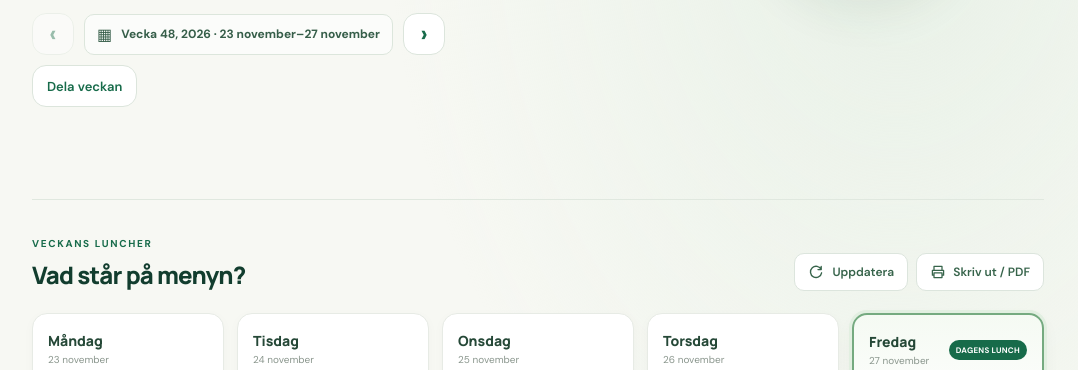
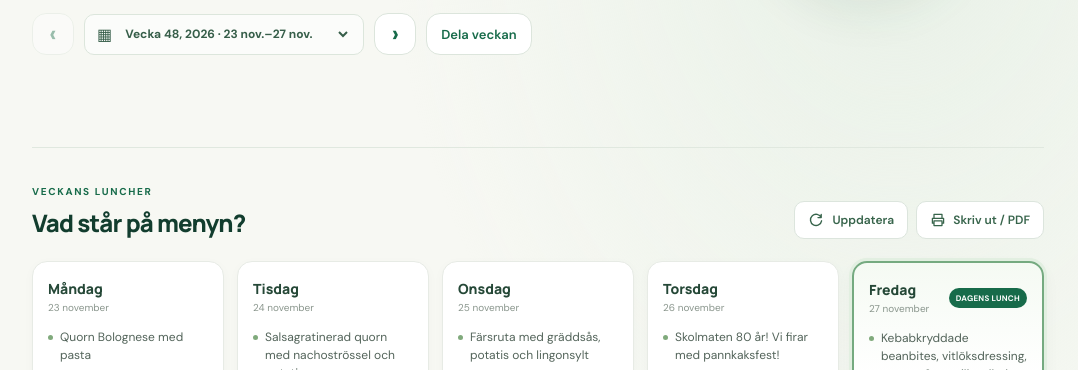
Before and after one commit to Kallekalsong/Nynasskolan-Matsedel, a plain HTML site: page index.html in a window 1280 px wide. Shown: the part 352-722 px from the top of the page, without its empty margins (102-1180 px from the left). Drawn offline with Linux system fonts and the light colour scheme; no server answers.

Commit message:
Add direct menu week selection

```diff
--- a/app.js
+++ b/app.js
@@ -2,7 +2,7 @@ const DAY_NAMES = ["Söndag", "Måndag", "Tisdag", "Onsdag", "Torsdag", "Fredag"
 const MONTHS = ["januari", "februari", "mars", "april", "maj", "juni", "juli", "augusti", "september", "oktober", "november", "december"];
 const grid = document.querySelector("#menu-grid");
 const statusBox = document.querySelector("#status");
-const weekLabel = document.querySelector("#week-label");
+const weekSelect = document.querySelector("#week-select");
 const weekNotice = document.querySelector("#week-notice");
 const previousWeek = document.querySelector("#previous-week");
 const nextWeek = document.querySelector("#next-week");
@@ -29,13 +29,19 @@ function showError(message) {
   statusBox.textContent = message || "Matsedeln kunde inte hämtas just nu. Försök igen lite senare.";
   weekNotice.textContent = "";
   lastUpdated.textContent = "";
-  weekLabel.textContent = "Veckans meny är inte tillgänglig";
+  weekSelect.disabled = true;
+  weekSelect.replaceChildren(Object.assign(document.createElement("option"), { value: "", textContent: "Veckans meny är inte tillgänglig" }));
   previousWeek.disabled = true;
   nextWeek.disabled = true;
   currentWeekButton.hidden = true;
   weekShareButton.disabled = true;
 }
 function weekKey(week) { return `${week.year}-${String(week.week).padStart(2, "0")}`; }
+function weekOptionLabel(week) {
+  const dates = week.days.map((day) => new Date(`${day.date}T12:00:00`));
+  const shortDate = (value) => new Intl.DateTimeFormat("sv-SE", { day: "numeric", month: "short", timeZone: "Europe/Stockholm" }).format(value);
+  return `Vecka ${week.week}, ${week.year} · ${shortDate(dates[0])}–${shortDate(dates[dates.length - 1])}`;
+}
 function updateWeekLink(week) {
   const url = new URL(window.location.href);
   url.searchParams.set("vecka", weekKey(week));
@@ -84,6 +90,13 @@ function render(data) {
   const requested = requestedKey ? availableWeeks.findIndex((week) => weekKey(week) === requestedKey) : -1;
   const wanted = oldKey ? availableWeeks.findIndex((week) => weekKey(week) === oldKey) : -1;
   const current = availableWeeks.findIndex((week) => week.year === data.year && week.week === data.week);
+  weekSelect.replaceChildren(...availableWeeks.map((week) => {
+    const option = document.createElement("option");
+    option.value = weekKey(week);
+    option.textContent = weekOptionLabel(week);
+    return option;
+  }));
+  weekSelect.disabled = false;
   selectedWeek = wanted >= 0 ? wanted : requested >= 0 ? requested : Math.max(0, current);
   renderWeek(data);
 }
@@ -92,7 +105,7 @@ function renderWeek(data) {
   const days = week.days.map((day) => ({ ...day, dateObject: new Date(`${day.date}T12:00:00`) }));
   const first = days[0].dateObject;
   const last = days[days.length - 1].dateObject;
-  weekLabel.textContent = `Vecka ${week.week}, ${week.year} · ${displayDate(first)}–${displayDate(last)}`;
+  weekSelect.value = weekKey(week);
   updateWeekLink(week);
   weekShareButton.disabled = false;
   weekShareStatus.textContent = "";
@@ -169,6 +182,10 @@ async function loadMenu() {
     refreshButton.disabled = false;
   }
 }
+weekSelect.addEventListener("change", () => {
+  const index = availableWeeks.findIndex((week) => weekKey(week) === weekSelect.value);
+  if (index >= 0) { selectedWeek = index; renderWeek(window.menuData); }
+});
 previousWeek.addEventListener("click", () => { if (selectedWeek > 0) { selectedWeek--; renderWeek(window.menuData); } });
 nextWeek.addEventListener("click", () => { if (selectedWeek < availableWeeks.length - 1) { selectedWeek++; renderWeek(window.menuData); } });
 currentWeekButton.addEventListener("click", () => {
--- a/index.html
+++ b/index.html
@@ -10,8 +10,8 @@
   <link rel="preconnect" href="https://fonts.googleapis.com">
   <link rel="preconnect" href="https://fonts.gstatic.com" crossorigin>
   <link href="https://fonts.googleapis.com/css2?family=DM+Sans:wght@400;500;600;700&family=Manrope:wght@400;500;600;700;800&display=swap" rel="stylesheet">
-  <link rel="stylesheet" href="styles.css?v=2026-11-27-high-contrast">
-  <script src="app.js?v=2026-11-27-high-contrast" defer></script>
+  <link rel="stylesheet" href="styles.css?v=2026-11-27-week-select">
+  <script src="app.js?v=2026-11-27-week-select" defer></script>
 </head>
 <body>
   <main class="shell">
@@ -28,7 +28,7 @@
         <p class="eyebrow">GOTT, GRÖNT &amp; NÄRINGSRIKT</p>
         <h1 id="page-title">Nynässkolans<br><span>matsedel</span></h1>
         <p class="intro">Här hittar du veckans luncher. Vi lagar mat för att ge både energi och matglädje under hela skoldagen.</p>
-        <div class="week-picker" aria-label="Välj matsedelsvecka"><button id="previous-week" class="week-arrow" type="button" aria-label="Visa föregående publicerade vecka" disabled>‹</button><div class="week-label"><span class="calendar-icon" aria-hidden="true">▦</span><span id="week-label" aria-live="polite" aria-atomic="true">Hämtar veckans meny…</span></div><button id="next-week" class="week-arrow" type="button" aria-label="Visa nästa publicerade vecka" disabled>›</button><button id="current-week-button" class="current-week-button" type="button" hidden>Den här veckan</button><button id="week-share-button" class="week-share-button" type="button" aria-label="Kopiera länk till den här veckan">Dela veckan</button></div><p id="week-notice" class="week-notice" aria-live="polite"></p><p id="week-share-status" class="week-share-status" role="status" aria-live="polite"></p>
+        <div class="week-picker" aria-label="Välj matsedelsvecka"><button id="previous-week" class="week-arrow" type="button" aria-label="Visa föregående publicerade vecka" disabled>‹</button><div class="week-label"><span class="calendar-icon" aria-hidden="true">▦</span><select id="week-select" class="week-select" aria-label="Välj en publicerad matsedelsvecka" aria-live="polite" disabled><option value="">Hämtar veckans meny…</option></select></div><button id="next-week" class="week-arrow" type="button" aria-label="Visa nästa publicerade vecka" disabled>›</button><button id="current-week-button" class="current-week-button" type="button" hidden>Den här veckan</button><button id="week-share-button" class="week-share-button" type="button" aria-label="Kopiera länk till den här veckan">Dela veckan</button></div><p id="week-notice" class="week-notice" aria-live="polite"></p><p id="week-share-status" class="week-share-status" role="status" aria-live="polite"></p>
       </div>
       <div class="hero-art" aria-hidden="true">
         <div class="sun"></div><div class="plate"><div class="plate-inner"><span class="food food-one"></span><span class="food food-two"></span><span class="food food-three"></span><span class="food food-four"></span><span class="herb">✳</span></div></div>
--- a/styles.css
+++ b/styles.css
@@ -102,3 +102,9 @@ footer{border-color:#334439;color:#aab8ae}footer a{color:#a3d0aa}
   a,.calendar-note a,.weather-credit a,footer a{color:LinkText;text-decoration:underline}
   .spinner{border-color:CanvasText;border-top-color:Highlight}
 }
+
+.week-select{min-width:0;max-width:min(72vw,360px);border:0;padding:0 18px 0 0;background:transparent;color:inherit;font:inherit;font-weight:700;cursor:pointer}
+.week-select:focus-visible{outline:3px solid #5c9b71;outline-offset:4px}
+.week-select option{background:#fff;color:#173b2e}
+@media(prefers-color-scheme:dark){.week-select option{background:#1a261e;color:#dfebe2}}
+@media(forced-colors:active){.week-select,.week-select option{background:Canvas;color:CanvasText}}
```
Also changed, not shown: 1 other file.
